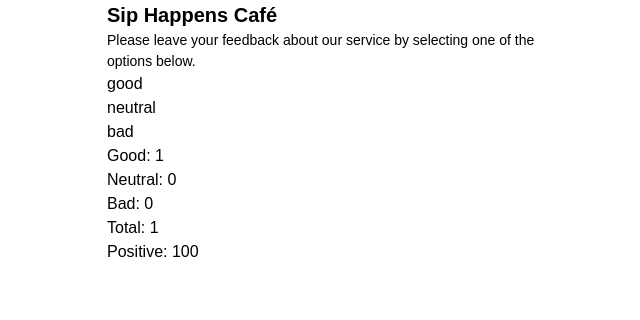
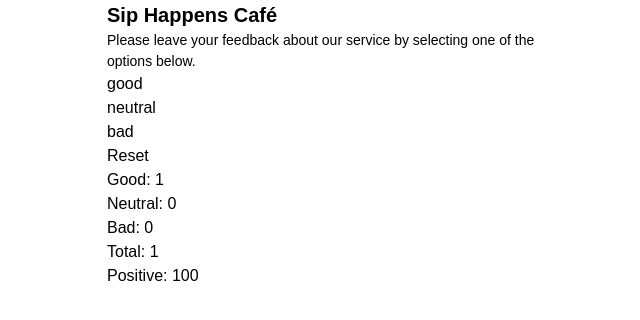
Before and after one commit to oykss/goit-react-hw-02, a React (Vite) app: page / in a window 1280 px wide. Both pictures are taken after a click on the button "good". Shown: the top 320 px of the page, without its empty margins (308-948 px from the left). Built offline with nearby package versions, Linux system fonts and the light colour scheme.

Commit message:
Added btn reset

```diff
--- a/src/components/App/App.jsx
+++ b/src/components/App/App.jsx
@@ -15,9 +15,11 @@
   const totalFeedback = feedback.good + feedback.neutral + feedback.bad;
   const positiveFeedback = Math.round((feedback.good / totalFeedback) * 100);
 
-  const handleFeedback = type => {
+  const updateFeedback = type =>
     setFeedback({ ...feedback, [type]: feedback[type] + 1 });
-  };
+
+  const resetFeedback = () => setFeedback({ good: 0, neutral: 0, bad: 0 });
+
   useEffect(() => {}, [feedback]);
   return (
     <>
@@ -25,17 +27,11 @@
         name="Sip Happens Café"
         desc="Please leave your feedback about our service by selecting one of the options below."
       />
-      <ul>
-        {Object.keys(feedback).map(type => (
-          <li key={type}>
-            <Options
-              type={type}
-              handleClick={handleFeedback}
-              total={totalFeedback}
-            />
-          </li>
-        ))}
-      </ul>
+      <Options
+        types={Object.keys(feedback)}
+        callback={{ updateFeedback, resetFeedback }}
+        total={totalFeedback}
+      />
       {totalFeedback ? (
         <Feedback
           {...feedback}
--- a/src/components/Options/Options.jsx
+++ b/src/components/Options/Options.jsx
@@ -1,7 +1,24 @@
-export default function Options({ type, handleClick }) {
+export default function Options({
+  types,
+  callback: { updateFeedback, resetFeedback },
+  total,
+}) {
   return (
-    <button type="button" onClick={() => handleClick(type)}>
-      {type}
-    </button>
+    <ul>
+      {types.map(type => (
+        <li key={type}>
+          <button type="button" onClick={() => updateFeedback(type)}>
+            {type}
+          </button>
+        </li>
+      ))}
+      {!total || (
+        <li>
+          <button type="button" onClick={() => resetFeedback()}>
+            Reset
+          </button>
+        </li>
+      )}
+    </ul>
   );
 }
```
